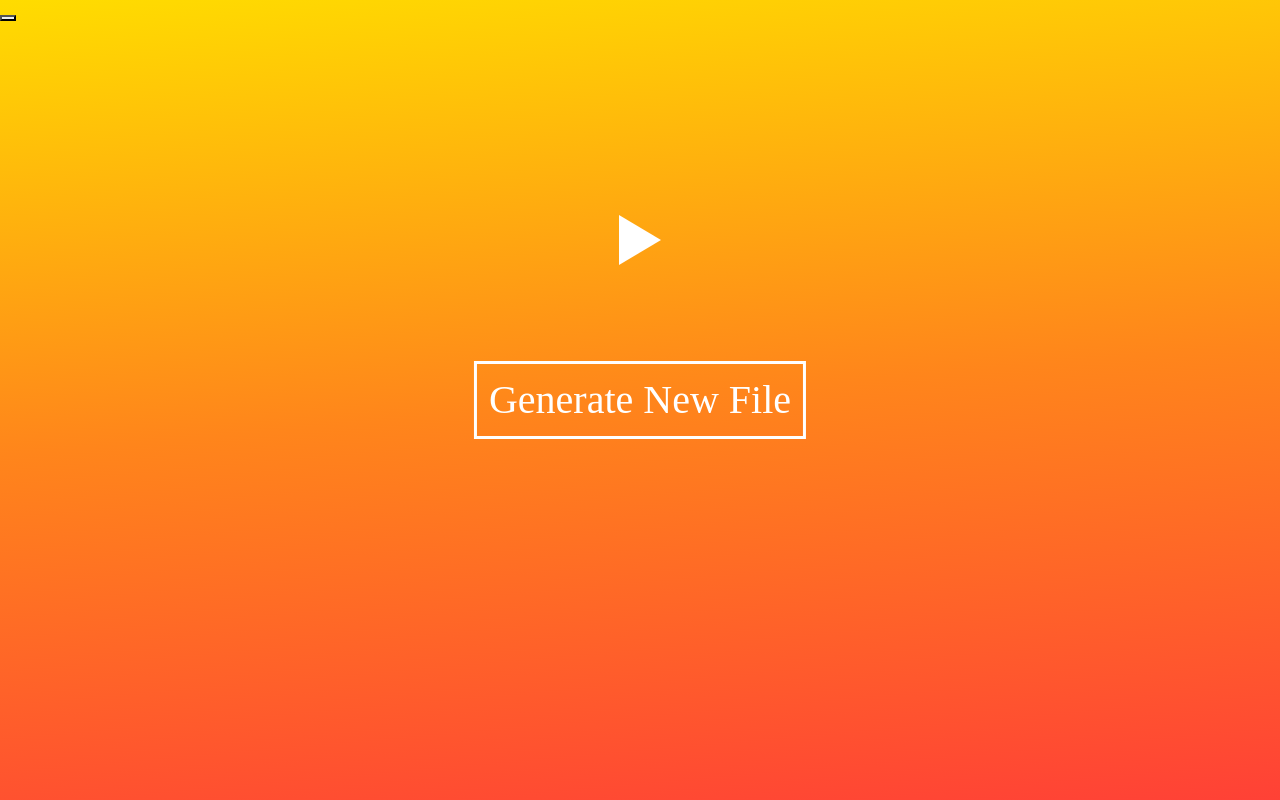
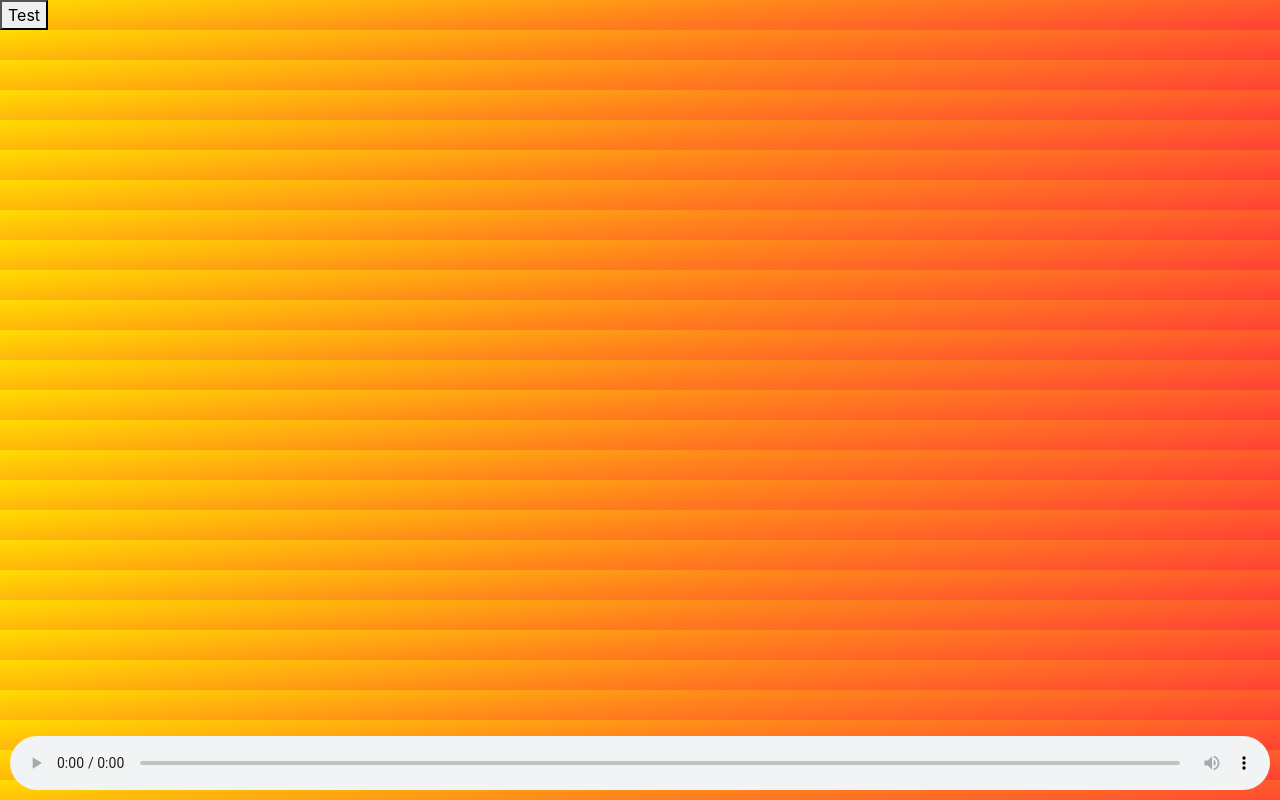
Before and after one commit to angelinelee22/FireBeats, a React (Create React App) app: page /download in a window 1280 px wide. Built offline with nearby package versions, Linux system fonts and the light colour scheme; what @magenta/music would draw is missing.

Commit message:
Kenneth download.jsx update

```diff
--- a/src/routes/download.jsx
+++ b/src/routes/download.jsx
@@ -1,160 +1,104 @@
 import React, { Component } from 'react';
 import './download.css';
 import * as mm from '@magenta/music';
-import PlayPause from '../components/playpause.jsx';
-import Particles from '../components/particles.jsx';
 
 const url =
   'https://storage.googleapis.com/magentadata/js/checkpoints/music_vae/mel_2bar_small';
 
 const model = new mm.MusicVAE(url);
 const player = new mm.Player();
-let midi;
+
 
 class Download extends Component {
   constructor(props) {
     super(props);
-    // this.onChange = this.onChange.bind(this);
-    this.state = {
-      isPlaying: false,
-    };
+    this.onChange = this.onChange.bind(this);
   }
 
   handleClick = () => {
-    let btnState = this.state.isPlaying;
-    // player.resumeContext(); // enable audio
-    // model.sample(1).then((samples) => {
-    //   //player.start(samples[0], 80)
-    //   var midi = mm.sequenceProtoToMidi(samples[0], 80);
-    //   var midifile = new File([midi], 'current.mid');
-    //   this.playAudio(midifile);
-    //   console.log(samples);
-    // }); // 80 is temp I think, samples[0] is lstmOutput
-    if (btnState) {
-      player.resumeContext(); // enable audio
-      player.stop();
-    } else {
+    player.resumeContext(); // enable audio
+    player.stop();
+    model
+    .initialize()
+    .then(() => model.sample(1))
+    .then(samples => {
       player.resumeContext();
-      player.start(midi);
-    }
-    // player.resumeContext(); // enable audio
-    // player.stop();
-    // model
-    //   .initialize()
-    //   .then(() => model.sample(1))
-    //   .then((samples) => {
-    //     player.resumeContext();
-    //     midi = samples[0];
-    //     player.start(midi);
-    //     //this.onChange(midi)
-    //   });
+      let midi = mm.sequenceProtoToMidi(samples[0]);
+      player.start(samples[0]);
+      //this.onChange(midi)
+    });
+
   };
 
-  // onChange(e) {
-  //   e.preventDefault();
-  //   // const audioPlayer = document.getElementById('audio');
-  //   // audioPlayer.src = URL.createObjectURL(e.target.files[0]);
-  //   // console.log(URL.createObjectURL(e.target.files[0]));
-  //   // audioPlayer.load();
-  //   // audioPlayer.play();
+  onChange(e) {
+    const audioPlayer = document.getElementById('audio');
+    audioPlayer.src = e;
+    audioPlayer.load();
+    audioPlayer.play();
 
-  //   var context = new AudioContext();
-  //   var src = context.createMediaElementSource(audioPlayer);
-  //   var analyser = context.createAnalyser();
+    var context = new AudioContext();
+    var src = context.createMediaElementSource(audioPlayer);
+    var analyser = context.createAnalyser();
 
-  //   var canvas = document.getElementById('audio-canvas');
-  //   canvas.width = window.innerWidth;
-  //   canvas.height = window.innerHeight;
-  //   var ctx = canvas.getContext('2d');
+    var canvas = document.getElementById('audio-canvas');
+    canvas.width = window.innerWidth;
+    canvas.height = window.innerHeight;
+    var ctx = canvas.getContext('2d');
 
-  //   src.connect(analyser);
-  //   analyser.connect(context.destination);
+    src.connect(analyser);
+    analyser.connect(context.destination);
 
-  //   analyser.fftSize = 256;
+    analyser.fftSize = 256;
 
-  //   var bufferLength = analyser.frequencyBinCount;
-  //   console.log(bufferLength);
+    var bufferLength = analyser.frequencyBinCount;
+    console.log(bufferLength);
 
-  //   var dataArray = new Uint8Array(bufferLength);
+    var dataArray = new Uint8Array(bufferLength);
 
-  //   var WIDTH = canvas.width;
-  //   var HEIGHT = canvas.height;
+    var WIDTH = canvas.width;
+    var HEIGHT = canvas.height;
 
-  //   var barWidth = (WIDTH / bufferLength) * 2.5;
-  //   var barHeight;
-  //   var x = 0;
+    var barWidth = (WIDTH / bufferLength) * 2.5;
+    var barHeight;
+    var x = 0;
 
-  //   function renderFrame() {
-  //     requestAnimationFrame(renderFrame);
+    function renderFrame() {
+      requestAnimationFrame(renderFrame);
 
-  //     x = 0;
+      x = 0;
 
-  //     analyser.getByteFrequencyData(dataArray);
+      analyser.getByteFrequencyData(dataArray);
 
-  //     ctx.fillStyle = '#000';
-  //     ctx.fillRect(0, 0, WIDTH, HEIGHT);
+      ctx.fillStyle = '#000';
+      ctx.fillRect(0, 0, WIDTH, HEIGHT);
 
-  //     for (var i = 0; i < bufferLength; i++) {
-  //       barHeight = dataArray[i];
+      for (var i = 0; i < bufferLength; i++) {
+        barHeight = dataArray[i];
 
-  //       var r = barHeight + 25 * (i / bufferLength);
-  //       var g = 250 * (i / bufferLength);
-  //       var b = 50;
+        var r = barHeight + 25 * (i / bufferLength);
+        var g = 250 * (i / bufferLength);
+        var b = 50;
 
-  //       ctx.fillStyle = 'rgb(' + r + ',' + g + ',' + b + ')';
-  //       ctx.fillRect(x, HEIGHT - barHeight, barWidth, barHeight);
+        ctx.fillStyle = 'rgb(' + r + ',' + g + ',' + b + ')';
+        ctx.fillRect(x, HEIGHT - barHeight, barWidth, barHeight);
 
-  //       x += barWidth + 1;
-  //     }
-  //   }
+        x += barWidth + 1;
+      }
+    }
 
-  //   audioPlayer.play();
-  //   renderFrame();
-  // }
-
-  handleGenerate = () => {
-    model
-      .initialize()
-      .then(() => model.sample(1))
-      .then((samples) => {
-        midi = samples[0];
-        console.log(samples[0]);
-        //this.onChange(midi)
-      });
-  };
+    audioPlayer.play();
+    renderFrame();
+  }
 
   render() {
-    const { isPlaying } = this.state;
     return (
-      <div>
-        <div id="content">
-          {/* <input
-            id="the-file"
-            type="file"
-            accept="audio/*"
-            onChange={this.onChange}
-          /> */}
-          {/* <button className="download-button" onClick={this.handleDownload}>
-            Download File
-          </button> */}
-          {/* <canvas id="audio-canvas"></canvas> */}
-          {/*<Particles></Particles>*/}
-          <audio id="audio"></audio>
-          <div>
-            <button id="generate-button" onClick={this.handleGenerate}>
-              <h1>Generate New File</h1>
-            </button>
-            <div id="play-pause">
-              <PlayPause
-                toggle={isPlaying}
-                onClick={(e) => {
-                  this.setState({ isPlaying: !isPlaying });
-                  this.handleClick(e);
-                }}
-              />
-            </div>
-          </div>
-        </div>
+      <div id="content">
+
+        <button className="test-button" onClick={this.handleClick}>
+          Test
+        </button>
+        <canvas id="audio-canvas"></canvas>
+        <audio id="audio" controls></audio>
       </div>
     );
   }
```
